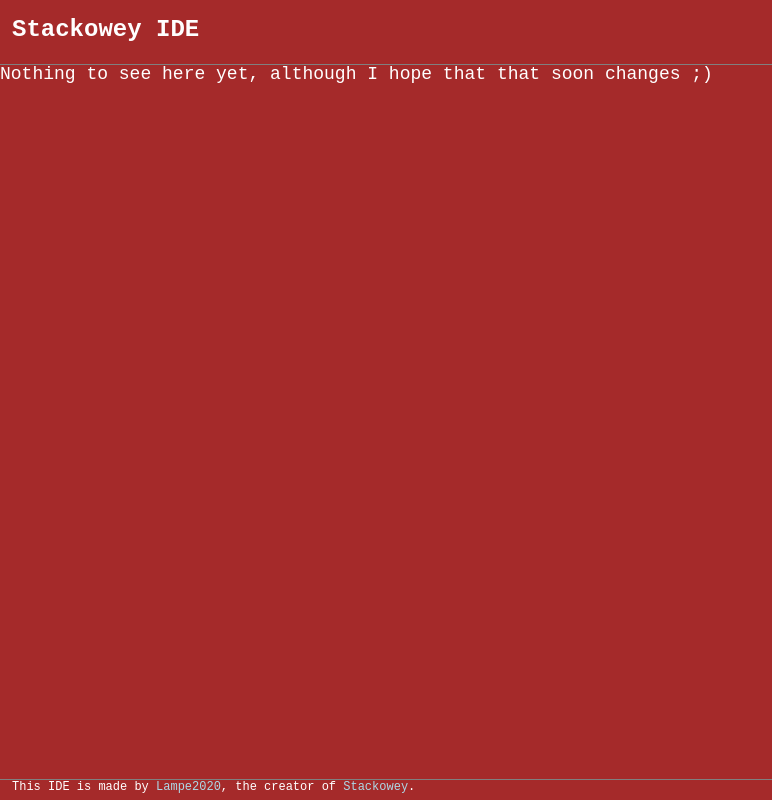
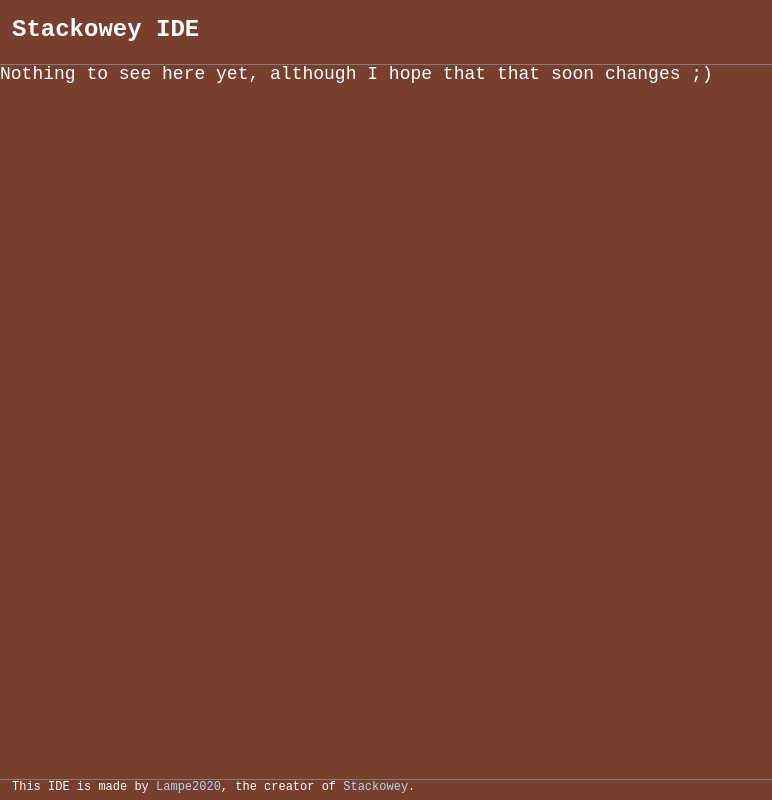
Before and after one commit to Lampe2020/stackowey-ide, a plain HTML site: page index.html in a window 1280 px wide. Shown: the whole page, without its empty margins (0-772 px from the left). Drawn offline with Linux system fonts and the light colour scheme.

Commit message:
Darken and desaturate background

```diff
--- a/main.css
+++ b/main.css
@@ -9,7 +9,7 @@
 
 :root {
     color-scheme: dark;
-    background-color: brown;
+    background-color: #783f2e;
 }
 
 body {
```
